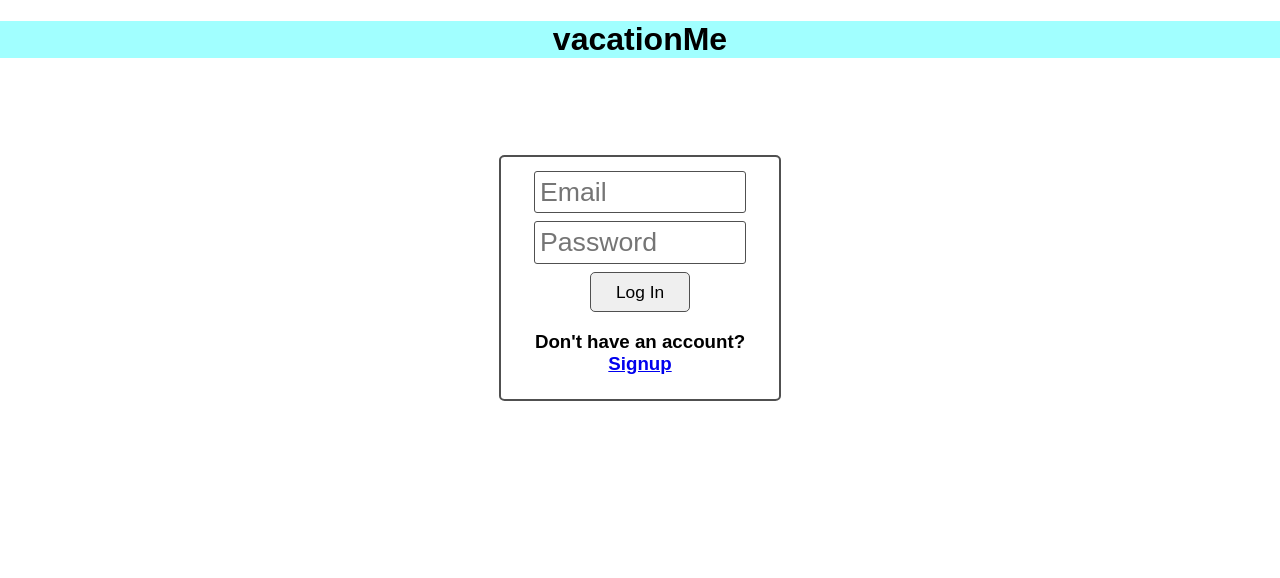
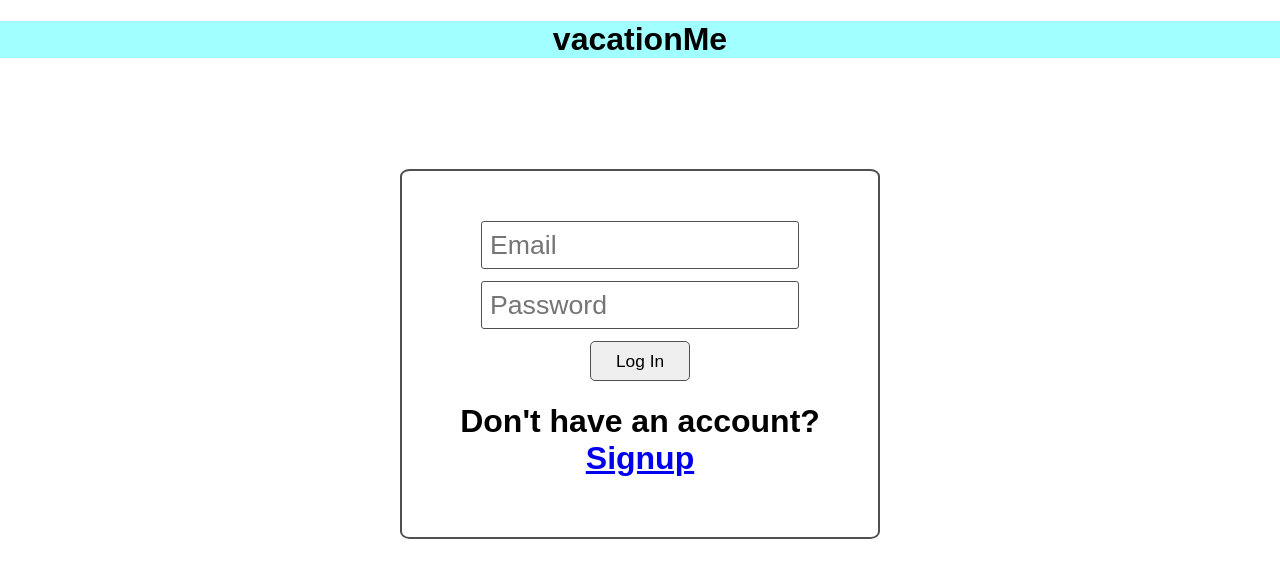
Before and after one commit to GoodGuyGuf/vacationMe-frontend, a React (Create React App) app: page / in a window 1280 px wide. Shown: the top 578 px of the page. Built offline with nearby package versions, Linux system fonts and the light colour scheme; a web font is replaced by a local one.

Commit message:
changed input login/signup form sizes

```diff
--- a/src/components/Signup/Signup.js
+++ b/src/components/Signup/Signup.js
@@ -60,7 +60,7 @@ class Signup extends React.Component{
                 <input id="loginInput" onChange={this.handleOnChange} type="password" name="password" value={this.state.password} placeholder="Password"/>
                 <br />
                 <input id="loginSubmit" type="submit" value="Sign Up"/>
-                <h3>Already have an account? <Link to="/">Log In</Link></h3>
+                <h1>Already have an account? <Link to="/">Log In</Link></h1>
             </form>
         </div>
         )
--- a/src/components/login/Login.js
+++ b/src/components/login/Login.js
@@ -64,7 +64,7 @@ class Login extends React.Component{
                      />
                      <br/>
                     <input id="loginSubmit" type="submit" value="Log In"/>
-                    <h3>Don't have an account? <Link to="/signup">Signup</Link></h3>
+                    <h1>Don't have an account? <Link to="/signup">Signup</Link></h1>
                 </form>
             </div>
         )
--- a/src/css/App.css
+++ b/src/css/App.css
@@ -13,7 +13,7 @@ h1#logo{
     border: solid 2px;
     border-color: rgb(80, 80, 80);
     border-radius: 2%;
-    padding: 2%;
+    padding: 8%;
     position: relative;
     margin-top: 7%;
     text-align: center;
@@ -26,7 +26,7 @@ h1#logo{
     margin-top: 3%;
     padding: 2%;
     height: 30px;
-    width: 200px;
+    width: 300px;
     font-size: 20pt;
 }
 
```
